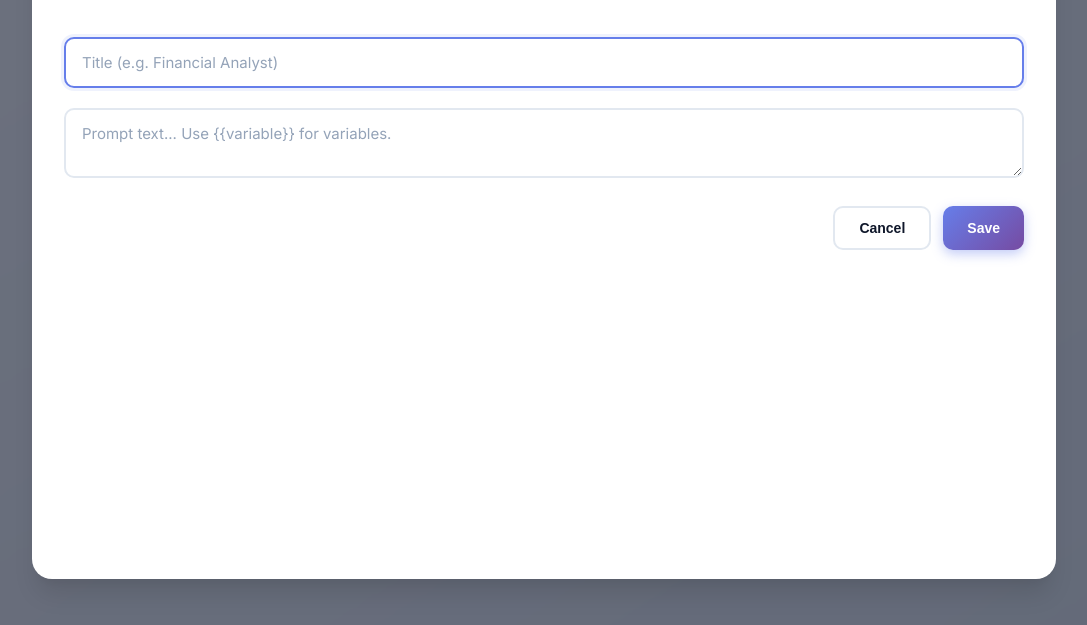
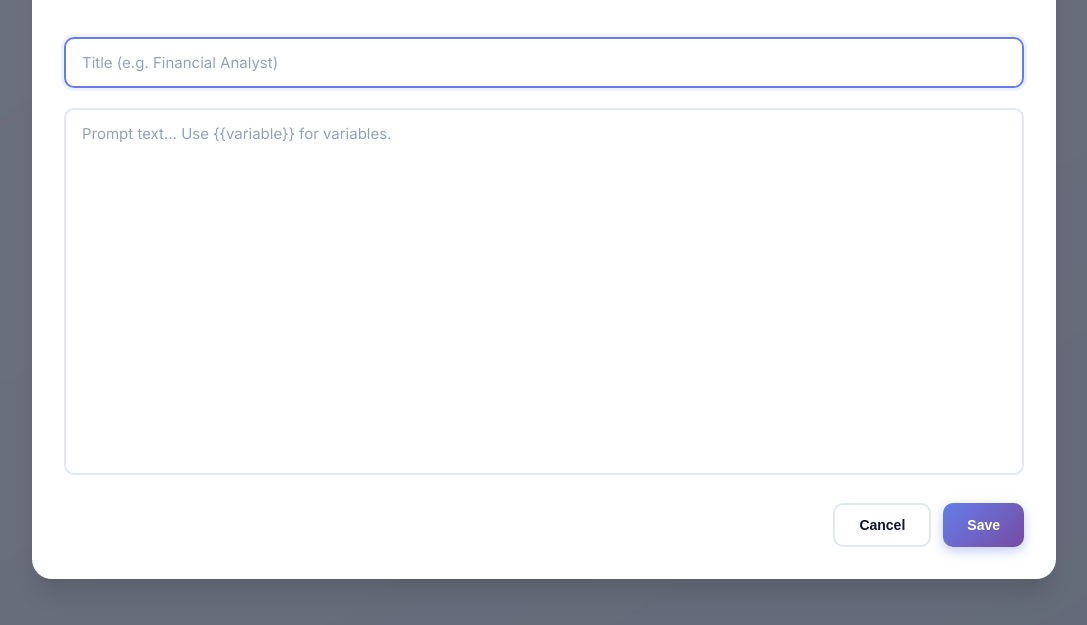
Before and after one commit to PuChenTW/prompt-manager, a browser extension: page options.html in a window 1280 px wide. Both pictures are taken after a click on the button "+ Add Prompt". Shown: the part 141-766 px from the top of the page, without its empty margins (96-1183 px from the left). Drawn offline with Linux system fonts and the light colour scheme.

Commit message:
feat: style content textarea to fill height and disable manual resizing

```diff
--- a/options.css
+++ b/options.css
@@ -211,6 +211,11 @@ h2,
     border-color: #667eea;
     background-color: #f5f7ff;
     animation: pulse 1.5s infinite;
+}
+
+.form-control.content {
+    height: 100%;
+    resize: none;
 }
 
 #trigger-key-input.error {
--- a/options.html
+++ b/options.html
@@ -57,7 +57,7 @@
       <div class="modal-content">
         <h2 id="editor-title">New Prompt</h2>
         <input type="text" id="title-input" class="form-control" placeholder="Title (e.g. Financial Analyst)">
-        <textarea id="content-input" class="form-control" placeholder="Prompt text... Use {{variable}} for variables."></textarea>
+        <textarea id="content-input" class="form-control content" placeholder="Prompt text... Use {{variable}} for variables."></textarea>
         <div class="modal-actions">
           <button id="cancel-btn" class="btn">Cancel</button>
           <button id="save-btn" class="btn btn-primary">Save</button>
```
